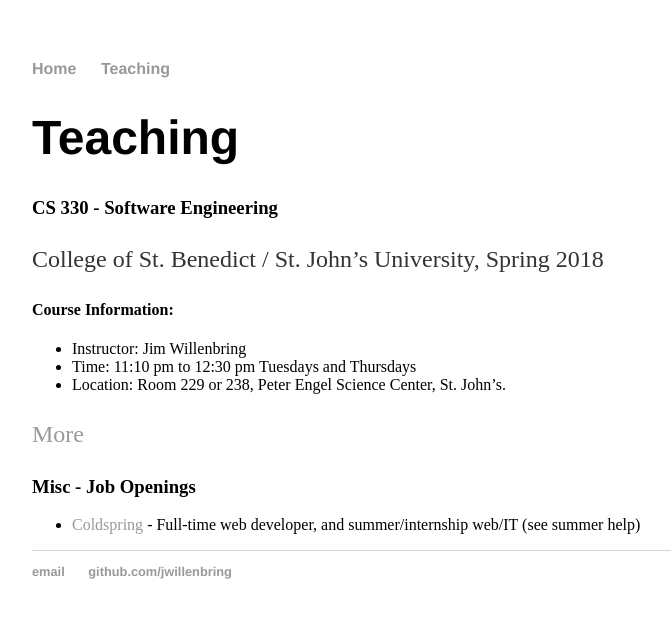
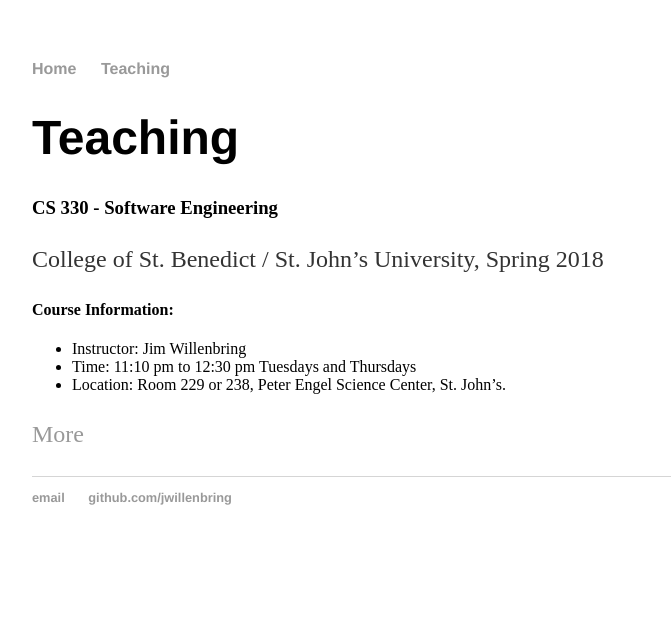
Before and after one commit to jwillenbring/jwillenbring.github.io, a Jekyll site: the page built from teaching/index.md, in a window 1280 px wide. Shown: the top 618 px of the page, without its empty margins (160-831 px from the left). Built offline with Jekyll 4.4.1, drawn with Linux system fonts in a browser that asks for light colours; our own code applies the rules of GitHub Pages for plain Markdown files.

Commit message:
Update index.md

```diff
--- a/teaching/index.md
+++ b/teaching/index.md
@@ -9,7 +9,3 @@
   * Location: Room 229 or 238, Peter Engel Science Center, St. John’s.
 
 [More](2018-Spring-CS330/)
-
-### Misc - Job Openings
-
-  * [Coldspring](https://www.coldspringusa.com/about-coldspring/careers/) - Full-time web developer, and summer/internship web/IT (see summer help)
```
